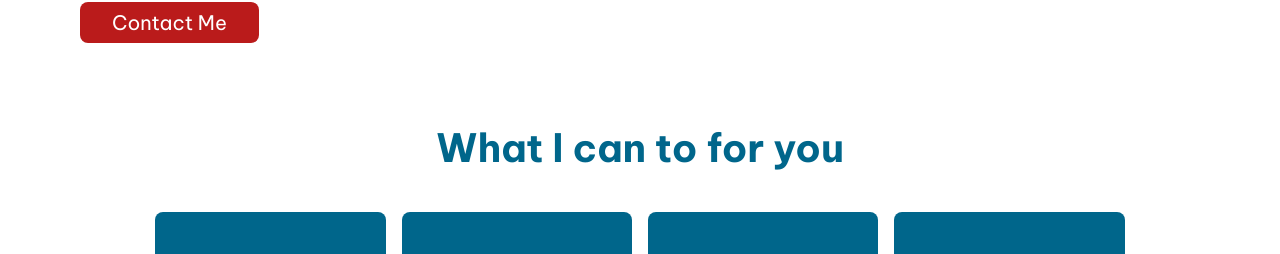
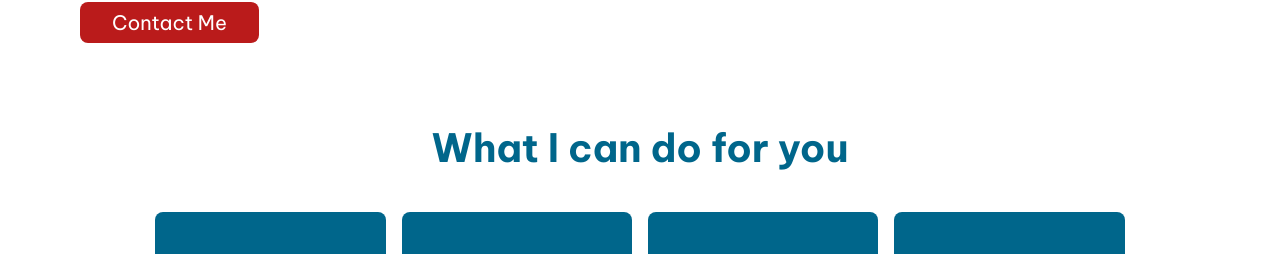
Before and after one commit to JonMenez/landing-page-giDev, a React app: page / in a window 1280 px wide. Shown: the part 284-538 px from the top of the page. Built offline with nearby package versions, Linux system fonts and the light colour scheme.

Commit message:
[FIX] typo on title

```diff
--- a/src/containers/Services.jsx
+++ b/src/containers/Services.jsx
@@ -6,7 +6,7 @@ import '@styles/services.scss'
 const Services = () => {
     return (
         <section className='services' id='services'>
-            <h2 className='services__title'>What I can to for you</h2>
+            <h2 className='services__title'>What I can do for you</h2>
             {
               services.map( service => <CardService key={service.id} services={service}/>)
            }
```
